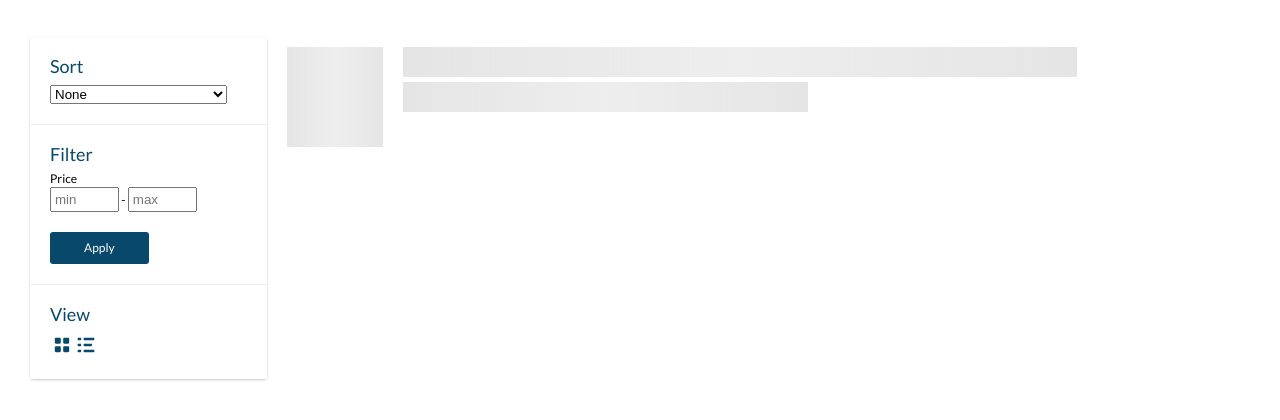
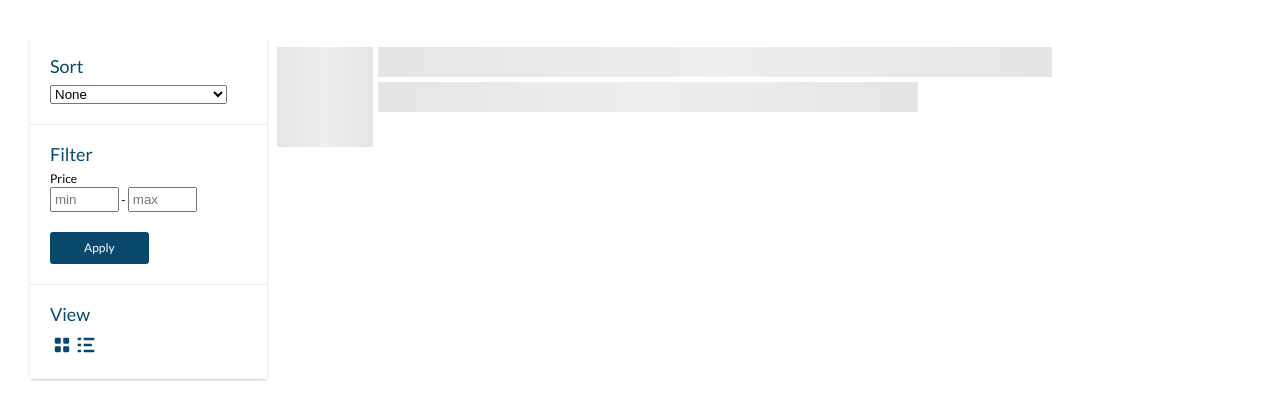
Before and after one commit to prashanth1509/madstreet, a React app: page / in a window 1280 px wide. Shown: the part 72-492 px from the top of the page. Built offline with nearby package versions, Linux system fonts and the light colour scheme.

Commit message:
loader states

```diff
--- a/browse-page/__styles/styles.css
+++ b/browse-page/__styles/styles.css
@@ -159,6 +159,19 @@
         background-image: -webkit-gradient(linear, left top, right top, color-stop(0%, transparent), color-stop(50%,rgba(255,255,255,0.35)), color-stop(100%, transparent));
         background-repeat: no-repeat;
         -webkit-animation: loading-shell 2s linear infinite;
+        &.first {
+            height: 100px;
+            width: 10%;
+            margin-right: 5px;
+        }
+        &.second {
+            height: 30px;
+        }
+        &.third {
+            height: 30px;
+            width: 80%;
+            margin-top: 5px;
+        }
     }
     @keyframes loading-shell {
         0%{background-position: -500px 0}
--- a/browse-page/index.js
+++ b/browse-page/index.js
@@ -13,12 +13,10 @@ import RightPane from './right-pane';
 function Loader(props) {
     return (
         <div style={{padding: 10, width: '100%', display: 'flex', 'justify-content': 'flex-start', flexDirection: 'row'}}>
-            <div style={{width: '10%', margin: '0 10px'}}>
-                <div className="loader-shell" style={{height: 100}}></div>
-            </div>
-            <div style={{width: '70%', margin: '0 10px'}}>
-                <div className="loader-shell" style={{height: 30}}></div>
-                <div className="loader-shell" style={{width: '60%', marginTop: 5, height: 30}}></div>
+            <div className="loader-shell first"></div>
+            <div style={{width: '70%'}}>
+                <div className="loader-shell second"></div>
+                <div className="loader-shell third"></div>
             </div>
         </div>
     )
```
